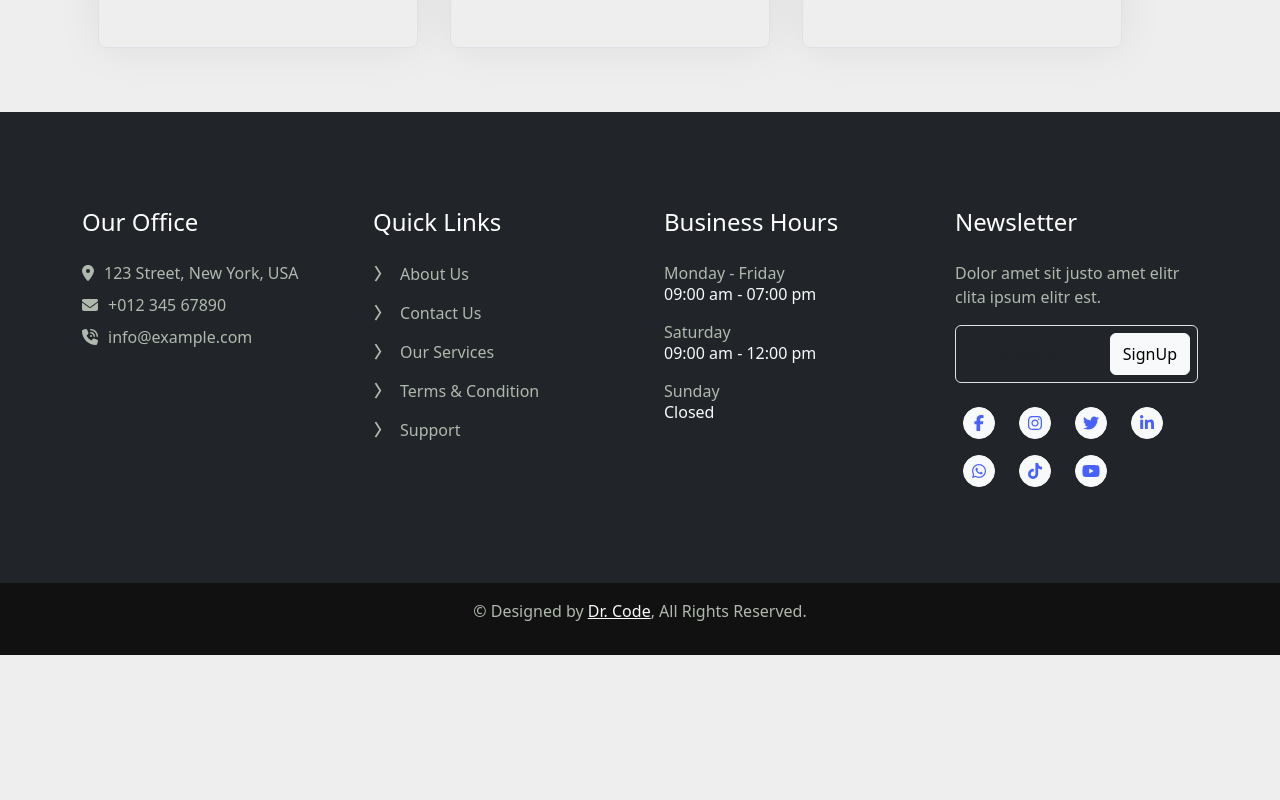
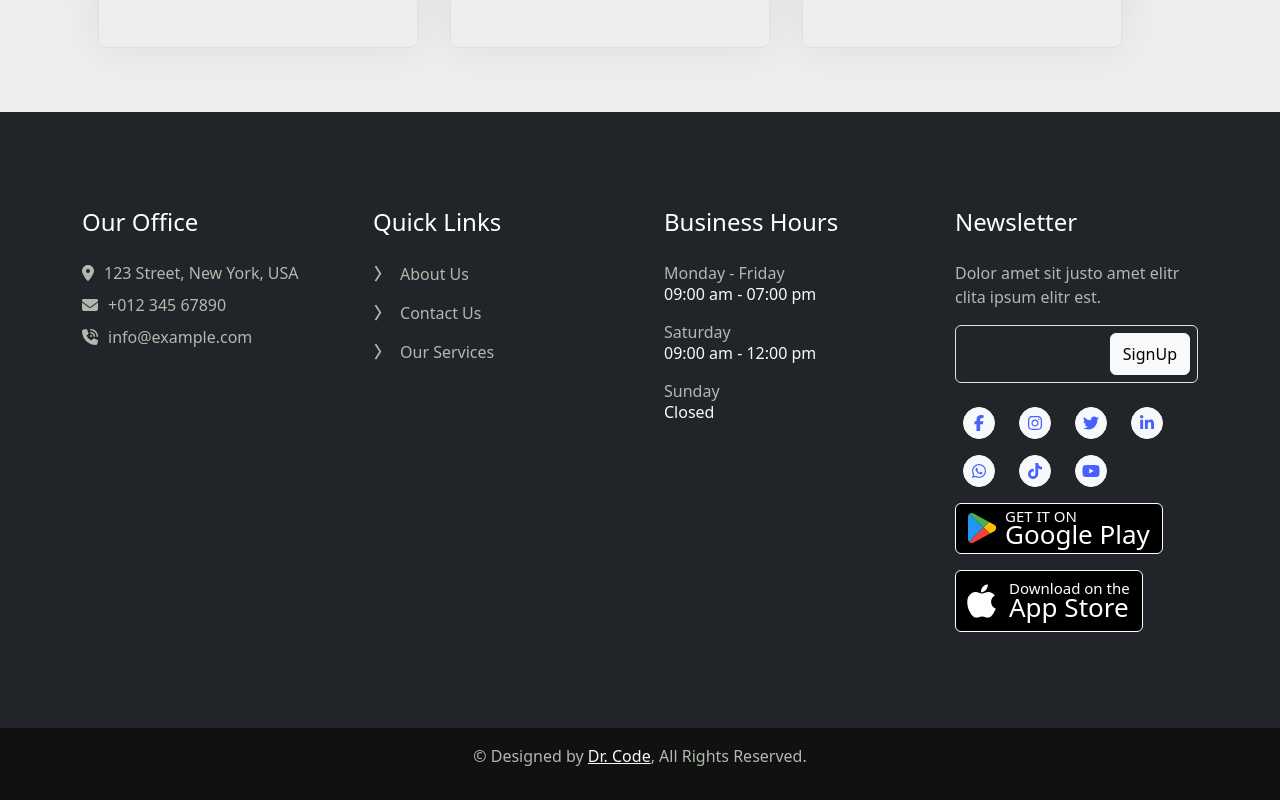
Before and after one commit to MohamedSaid7102/GarageKSP, a React (Vite) app: page /projects in a window 1280 px wide. Shown: the part 772-1572 px from the top of the page. Before the commit the page ends 1427 px from the top, so only its background shows below. Built offline with nearby package versions, Linux system fonts and the light colour scheme.

Commit message:
Implemented StoreButton & Fixed some issues in footer

```diff
--- a/src/component/Footer.jsx
+++ b/src/component/Footer.jsx
@@ -1,6 +1,7 @@
 import { FontAwesomeIcon } from '@fortawesome/react-fontawesome'
 import { faLocationDot, faPhoneVolume, faEnvelope } from '@fortawesome/free-solid-svg-icons'
 import { faFacebookF, faInstagram, faLinkedinIn, faTiktok, faTwitter, faWhatsapp, faYoutube } from '@fortawesome/free-brands-svg-icons';
+import { DownloadButton } from './common/DownloadButton';
 
 // Footer component
 export const Footer = () => {
@@ -20,10 +21,8 @@ export const Footer = () => {
             title="Quick Links"
             items={[
               { text: 'About Us', link: '/about' },
-              { text: 'Contact Us', link: '/contact' },
+              { text: 'Contact Us', link: '/contacts' },
               { text: 'Our Services', link: '/services' },
-              { text: 'Terms & Condition', link: '/terms' },
-              { text: 'Support', link: '/support' },
             ]}
           />
           <FooterSection
@@ -67,38 +66,45 @@ const FooterSection = ({ title, items }) => {
 
 // FooterNewsletter component
 const FooterNewsletter = () => {
+  const iOSUrl = 'https://itunes.apple.com/us/app/all-of-the-lights/id959389722?mt=8';
+  const androidUrl = '';
+
   return (
     <div className="col-lg-3 col-md-6">
       <h4 className="text-white mb-4 text-lg-start">Newsletter</h4>
       <p className="text-lg-start">Dolor amet sit justo amet elitr clita ipsum elitr est.</p>
       <div className="position-relative w-100">
-        <input className="form-control bg-transparent w-100 py-3 ps-4 pe-5" type="text" placeholder="Your email" />
+        <input className="text-light form-control bg-transparent w-100 py-3 ps-4 pe-5" type="text" placeholder="Your email" />
         <button type="button" className="btn btn-light py-2 position-absolute top-0 end-0 mt-2 me-2">SignUp</button>
       </div>
       <div className="mt-4 d-flex flex-wrap gap-3">
         <a className="btn btn-sm-square btn-light text-primary rounded-circle ms-2 d-flex align-items-center justify-content-center" href="#!" aria-label="Facebook">
           <FontAwesomeIcon icon={faFacebookF} style={{ color: "#4761ff", }} aria-hidden="true" />
         </a>
-        <a className="btn btn-sm-square btn-light text-primary rounded-circle ms-2 d-flex align-items-center justify-content-center" href="#!" aria-label="Twitter">
+        <a className="btn btn-sm-square btn-light text-primary rounded-circle ms-2 d-flex align-items-center justify-content-center" href="#!" aria-label="Instagram">
           <FontAwesomeIcon icon={faInstagram} style={{ color: "#4761ff", }} aria-hidden="true" />
         </a>
         <a className="btn btn-sm-square btn-light text-primary rounded-circle ms-2 d-flex align-items-center justify-content-center" href="#!" aria-label="Twitter">
           <FontAwesomeIcon icon={faTwitter} style={{ color: "#4761ff", }} aria-hidden="true" />
         </a>
-        <a className="btn btn-sm-square btn-light text-primary rounded-circle ms-2 d-flex align-items-center justify-content-center" href="#!" aria-label="Twitter">
+        <a className="btn btn-sm-square btn-light text-primary rounded-circle ms-2 d-flex align-items-center justify-content-center" href="#!" aria-label="LinkedIn">
           <FontAwesomeIcon icon={faLinkedinIn} style={{ color: "#4761ff", }} aria-hidden="true" />
         </a>
-        <a className="btn btn-sm-square btn-light text-primary rounded-circle ms-2 d-flex align-items-center justify-content-center" href="#!" aria-label="Twitter">
+        <a className="btn btn-sm-square btn-light text-primary rounded-circle ms-2 d-flex align-items-center justify-content-center" href="#!" aria-label="Whatsapp">
           <FontAwesomeIcon icon={faWhatsapp} style={{ color: "#4761ff", }} aria-hidden="true" />
         </a>
-        <a className="btn btn-sm-square btn-light text-primary rounded-circle ms-2 d-flex align-items-center justify-content-center" href="#!" aria-label="Twitter">
+        <a className="btn btn-sm-square btn-light text-primary rounded-circle ms-2 d-flex align-items-center justify-content-center" href="#!" aria-label="TikTok">
           <FontAwesomeIcon icon={faTiktok} style={{ color: "#4761ff", }} aria-hidden="true" />
         </a>
-        <a className="btn btn-sm-square btn-light text-primary rounded-circle ms-2 d-flex align-items-center justify-content-center" href="#!" aria-label="Twitter">
+        <a className="btn btn-sm-square btn-light text-primary rounded-circle ms-2 d-flex align-items-center justify-content-center" href="#!" aria-label="Youtube">
           <FontAwesomeIcon icon={faYoutube} style={{ color: "#4761ff", }} aria-hidden="true" />
         </a>
 
       </div>
+
+      <DownloadButton store="android" url="www.google.com" style={{ marginTop: '1rem' }} />
+
+      <DownloadButton store="ios" url="www.google.com" style={{ marginTop: '1rem' }} />
     </div>
   );
 };
--- /dev/null
+++ b/src/component/common/DownloadButton.jsx
@@ -0,0 +1,33 @@
+import React from 'react';
+
+export const DownloadButton = ({ store, url, style }) => {
+
+  return (
+    <a
+      href={url}
+      target="_blank"
+      rel="noopener noreferrer"
+      className={`btn btn-dark`}
+      style={{ display: 'flex', justifyContent: 'cetner', alignItems: 'center', maxWidth: 'max-content', textAlign: 'start', backgroundColor: '#000', whiteSpace: 'nowrap', borderColor: '#fff', borderWidth: '0.5px', gap: '7px', paddingLeft: store == 'ios' ? '5px' : '12px', ...style }}
+    >
+      {store == 'android' ? (
+        <svg xmlns="http://www.w3.org/2000/svg" width={30} viewBox="0 0 16 16" id="google-play">
+          <path fill="#2196F3" d="M8.32 7.68.58 15.42c-.37-.35-.57-.83-.57-1.35V1.93C.01 1.4.22.92.6.56l7.72 7.12z"></path>
+          <path fill="#FFC107" d="M15.01 8c0 .7-.38 1.32-1.01 1.67l-2.2 1.22-2.73-2.52-.75-.69 2.89-2.89L14 6.33c.63.35 1.01.97 1.01 1.67z"></path>
+          <path fill="#4CAF50" d="M8.32 7.68.6.56C.7.46.83.37.96.29 1.59-.09 2.35-.1 3 .26l8.21 4.53-2.89 2.89z"></path>
+          <path fill="#F44336" d="M11.8 10.89 3 15.74c-.31.18-.66.26-1 .26-.36 0-.72-.09-1.04-.29a1.82 1.82 0 0 1-.38-.29l7.74-7.74.75.69 2.73 2.52z"></path>
+        </svg>
+      ) : (
+        <svg xmlns="http://www.w3.org/2000/svg" width="41" height="48" id="apple" style={{ transform: 'scale(0.7)' }}>
+          <path fill="#fff" fill-rule="evenodd" d="M27.175 7.792C28.74 5.772 29.927 2.915 29.498 0c-2.559.178-5.55 1.815-7.295 3.948-1.59 1.934-2.898 4.81-2.387 7.601 2.797.088 5.684-1.589 7.359-3.757zM41 35.217c-1.12 2.495-1.658 3.61-3.1 5.82-2.012 3.085-4.848 6.926-8.366 6.954-3.122.034-3.928-2.046-8.167-2.02-4.239.022-5.122 2.06-8.25 2.029-3.516-.031-6.203-3.497-8.215-6.582-5.627-8.62-6.22-18.738-2.75-24.12 2.47-3.821 6.364-6.057 10.022-6.057 3.723 0 6.065 2.055 9.149 2.055 2.99 0 4.81-2.06 9.117-2.06 3.26 0 6.714 1.786 9.171 4.868-8.057 4.443-6.752 16.017 1.389 19.113z"></path>
+        </svg>
+      )}
+      {
+        store == 'ios' && <span style={{ fontSize: '15px', lineHeight: '0.9' }}>Download on the<br /><span style={{ fontSize: '26px', fontWeight: '500' }}>App Store</span></span>
+      }
+      {
+        store == 'android' && <span style={{ fontSize: '15px', lineHeight: '0.9' }}>GET IT ON<br /><span style={{ fontSize: '26px', fontWeight: '500' }}>Google Play</span></span>
+      }
+    </a>
+  );
+};
--- a/src/component/index.js
+++ b/src/component/index.js
@@ -15,5 +15,6 @@ import { Testimonial } from './Testimonial'
 import { Copyright } from './Copyright'
 import { LanguageSelector } from './LanguageSelector'
 import { ProgressBar } from './ProgressBar'
+import { DownloadButton } from './common/DownloadButton'
 
-export { TopBar, NavigationBar, Spinner, HeaderCarousel, Features, Feature, About, Services, Projects, Quote, Team, Footer, Testimonial, Copyright, LanguageSelector, ProgressBar };
+export { TopBar, NavigationBar, Spinner, HeaderCarousel, Features, Feature, About, Services, Projects, Quote, Team, Footer, Testimonial, Copyright, LanguageSelector, ProgressBar, DownloadButton };
```
